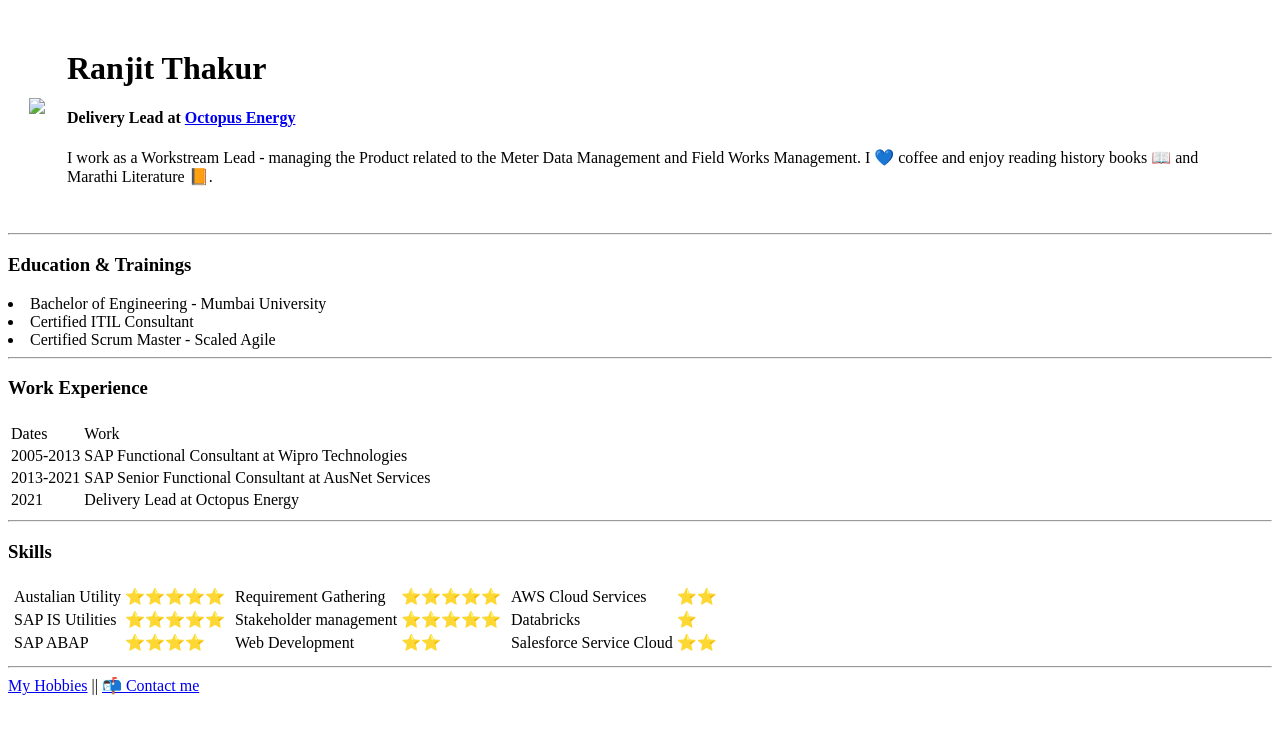
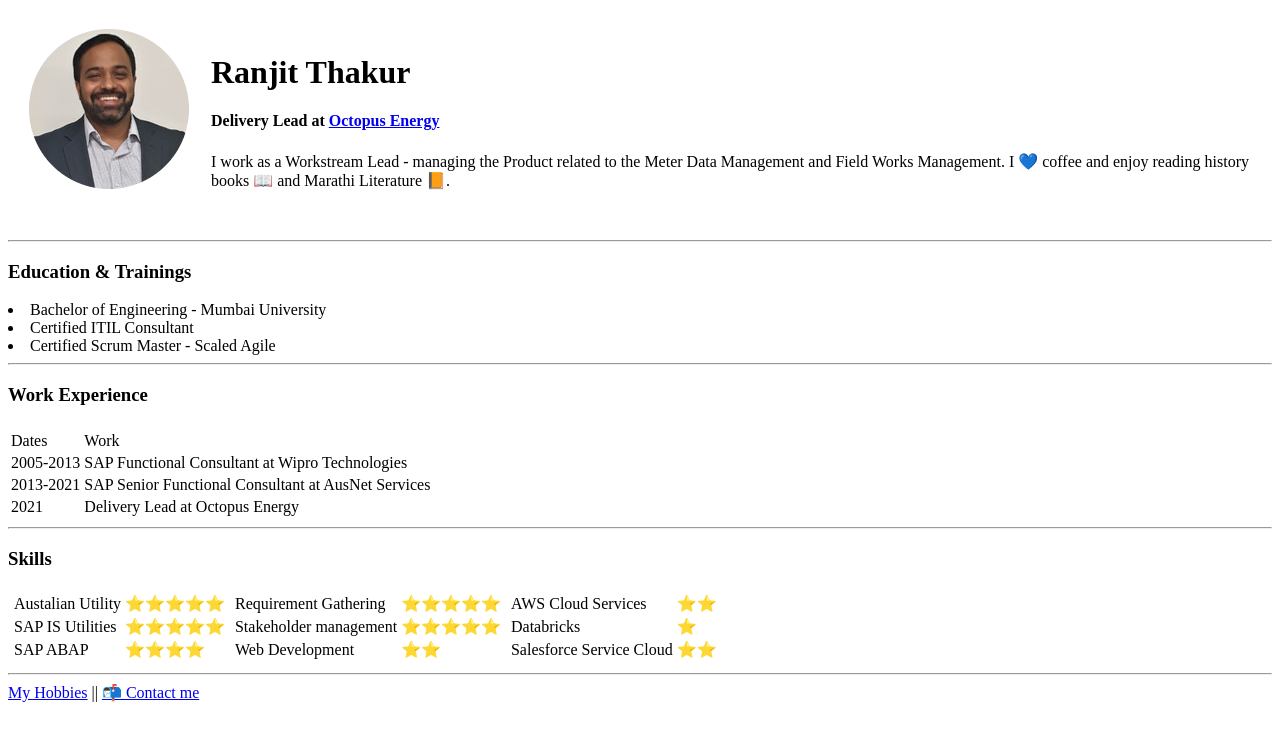
Before and after one commit to thakur-ranjit20/CV, a plain HTML site: page index.html in a window 1280 px wide. Drawn offline with Linux system fonts and the light colour scheme.

Commit message:
Update index.html

```diff
--- a/index.html
+++ b/index.html
@@ -10,7 +10,7 @@
   <table cellspacing="20">
     <tr>
       <td>
-        <img src="./images/ranjit.png">
+        <img src="ranjit.png">
       </td>
       <td>
         <h1>Ranjit Thakur</h1>
```
